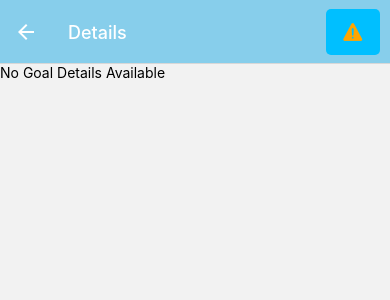
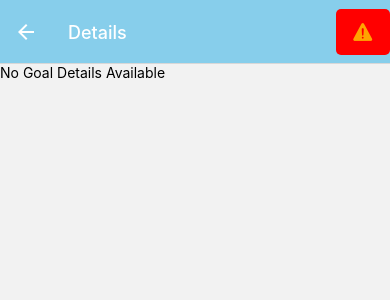
Before and after one commit to Spec-DY/react-native-project, a React Native app: screen /Details in a window 390 px wide. Shown: the top 300 px of the page. Built offline with nearby package versions, Linux system fonts and the light colour scheme.

Commit message:
change styling on warning

```diff
--- a/components/GoalDetails.js
+++ b/components/GoalDetails.js
@@ -26,7 +26,8 @@ export default function GoalDetails({route, navigation}){
       headerRight: () => (
         <PressableButton
           onPress={handleWarning}
-          style={{ marginRight: 10}}
+          pressedStyle={{ backgroundColor: 'orange' }}
+          style={{backgroundColor:'red'}}
         >
           <Ionicons name="warning" size={24} color="orange" />
         </PressableButton>
```
